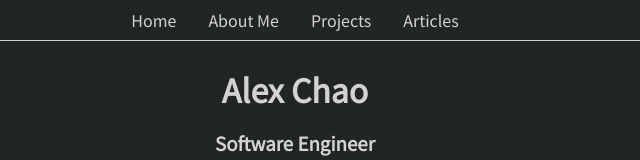
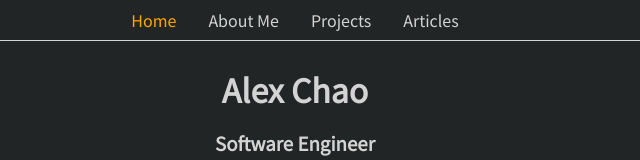
Before and after one commit to alexchao26/personal-site-nextjs, a Next.js app: page / in a window 1280 px wide. Shown: the top 160 px of the page, without its empty margins (345-985 px from the left). Built offline with nearby package versions, Linux system fonts and the light colour scheme.

Commit message:
refactor: DRY navbar & mobile navbar contents into NavBar component

```diff
--- a/components/MobileNavBar.js
+++ b/components/MobileNavBar.js
@@ -1,20 +1,19 @@
 /* eslint-disable jsx-a11y/click-events-have-key-events */
 import { useState } from 'react';
 import Link from 'next/link';
+
+import { navContent, highlightColor, primaryColor } from '@components/NavBar';
+
 import { FontAwesomeIcon } from '@fortawesome/react-fontawesome';
 import { faBars, faTimes } from '@fortawesome/free-solid-svg-icons';
 
 import styles from '@styles/components/MobileNavBar.module.scss';
 
-const highlightColor = 'orange';
-const primaryColor = '#d3d3d3';
-
-// TODO pull all links and text out into a config file so that both Mobile & Desktop Navs get the
-// TODO   same contents
 const MobileNavBar = ({ currentPage }) => {
   const [menuOpen, toggleMenu] = useState(false);
   return (
     <div className={styles.container}>
+      {/* hamburger menu icon */}
       <div
         role="button"
         tabIndex={0}
@@ -25,6 +24,7 @@ const MobileNavBar = ({ currentPage }) => {
       </div>
       <div className={`${styles.menuOverlay} ${menuOpen ? styles.openMenu : ''}`}>
         <div className={styles.menuContents}>
+          {/* close button */}
           <div
             role="button"
             tabIndex={0}
@@ -33,33 +33,15 @@ const MobileNavBar = ({ currentPage }) => {
           >
             <FontAwesomeIcon icon={faTimes} />
           </div>
-          {/* Home */}
-          <Link href="/">
-            <a style={{ color: currentPage === 'home' ? highlightColor : primaryColor }}>
-              Home
-            </a>
-          </Link>
 
-          {/* About Me */}
-          <Link href="/about">
-            <a style={{ color: currentPage === 'about' ? highlightColor : primaryColor }}>
-              About Me
-            </a>
-          </Link>
-
-          {/* Projects */}
-          <Link href="/projects">
-            <a style={{ color: currentPage === 'projects' ? highlightColor : primaryColor }}>
-              Projects
-            </a>
-          </Link>
-
-          {/* Articles */}
-          <Link href="/articles">
-            <a style={{ color: currentPage === 'articles' ? highlightColor : primaryColor }}>
-              Articles
-            </a>
-          </Link>
+          {/* Nav Links */}
+          {navContent.map(({ link, currentPageProp, text }) => (
+            <Link key={text} href={link}>
+              <a style={{ color: currentPage === currentPageProp ? highlightColor : primaryColor }}>
+                {text}
+              </a>
+            </Link>
+          ))}
         </div>
       </div>
     </div>
--- a/components/NavBar.js
+++ b/components/NavBar.js
@@ -1,43 +1,41 @@
 import Link from 'next/link';
-import { FontAwesomeIcon } from '@fortawesome/react-fontawesome';
-import { faHome } from '@fortawesome/free-solid-svg-icons';
+// import { FontAwesomeIcon } from '@fortawesome/react-fontawesome';
+// import { faHome } from '@fortawesome/free-solid-svg-icons';
 
 import styles from '@styles/components/NavBar.module.scss';
 
-const highlightColor = 'orange';
-const primaryColor = '#d3d3d3';
+export const highlightColor = 'orange';
+export const primaryColor = '#d3d3d3';
+
+export const navContent = [
+  {
+    link: '/',
+    currentPageProp: 'home',
+    text: 'Home',
+  }, {
+    link: '/about',
+    currentPageProp: 'about',
+    text: 'About Me',
+  }, {
+    link: '/projects',
+    currentPageProp: 'projects',
+    text: 'Projects',
+  }, {
+    link: '/articles',
+    currentPageProp: 'articles',
+    text: 'Articles',
+  },
+];
 
 const NavBar = ({ currentPage }) => (
   <div className={styles.container}>
-    {/* Home
-        NOTE: passHref prop is for Links w/ anchor tags that wrap nested components
-      */}
-    <Link href="/" passHref>
-      <a>
-        Home
-      </a>
-    </Link>
-
-    {/* About Me */}
-    <Link href="/about">
-      <a style={{ color: currentPage === 'about' ? highlightColor : primaryColor }}>
-        About Me
-      </a>
-    </Link>
-
-    {/* Projects */}
-    <Link href="/projects">
-      <a style={{ color: currentPage === 'projects' ? highlightColor : primaryColor }}>
-          Projects
-      </a>
-    </Link>
-
-    {/* Articles */}
-    <Link href="/articles">
-      <a style={{ color: currentPage === 'articles' ? highlightColor : primaryColor }}>
-          Articles
-      </a>
-    </Link>
+    {navContent.map(({ link, currentPageProp, text }) => (
+      <Link key={text} href={link}>
+        <a style={{ color: currentPage === currentPageProp ? highlightColor : primaryColor }}>
+          {text}
+        </a>
+      </Link>
+    ))}
   </div>
 );
 
```
